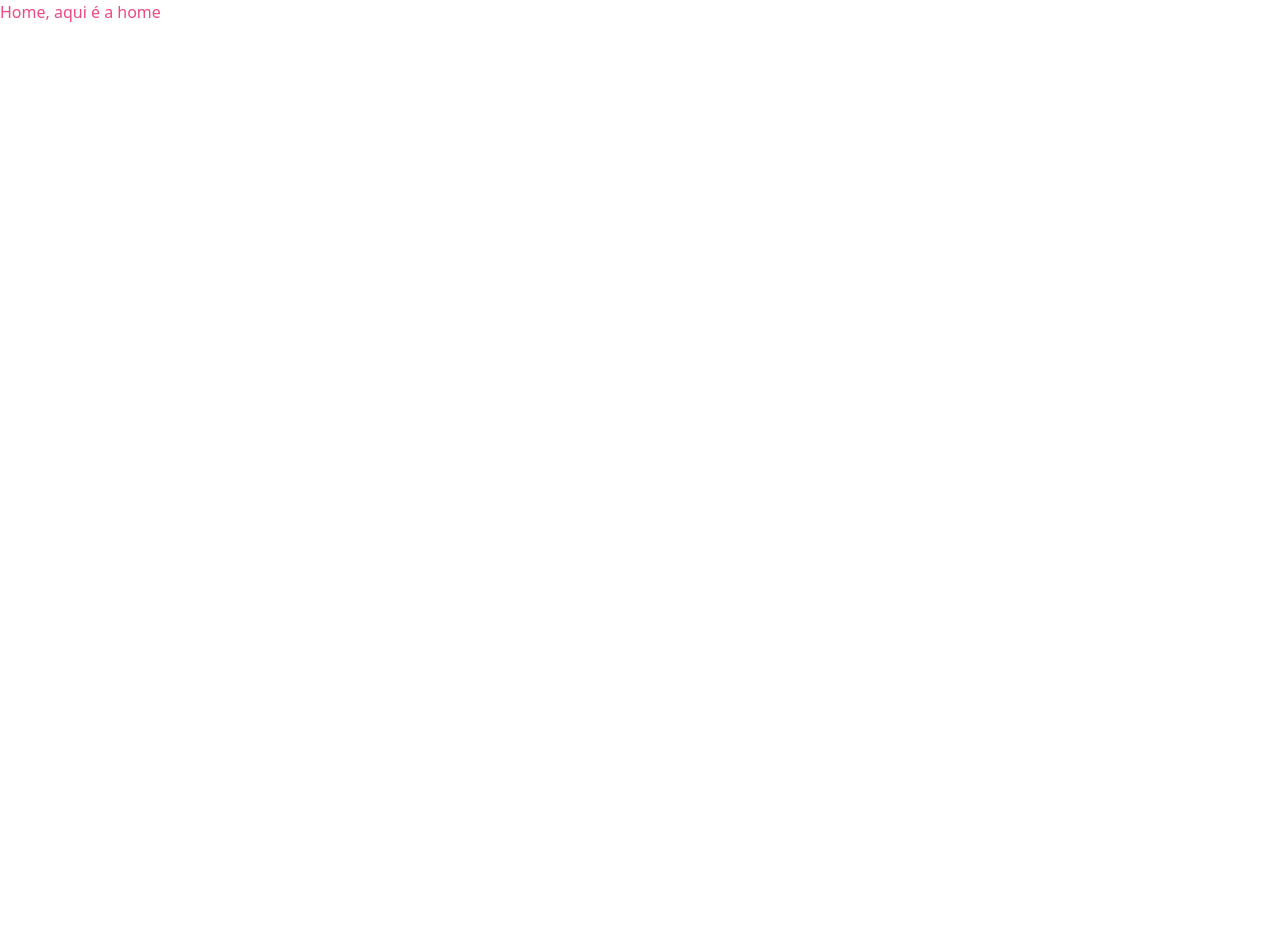
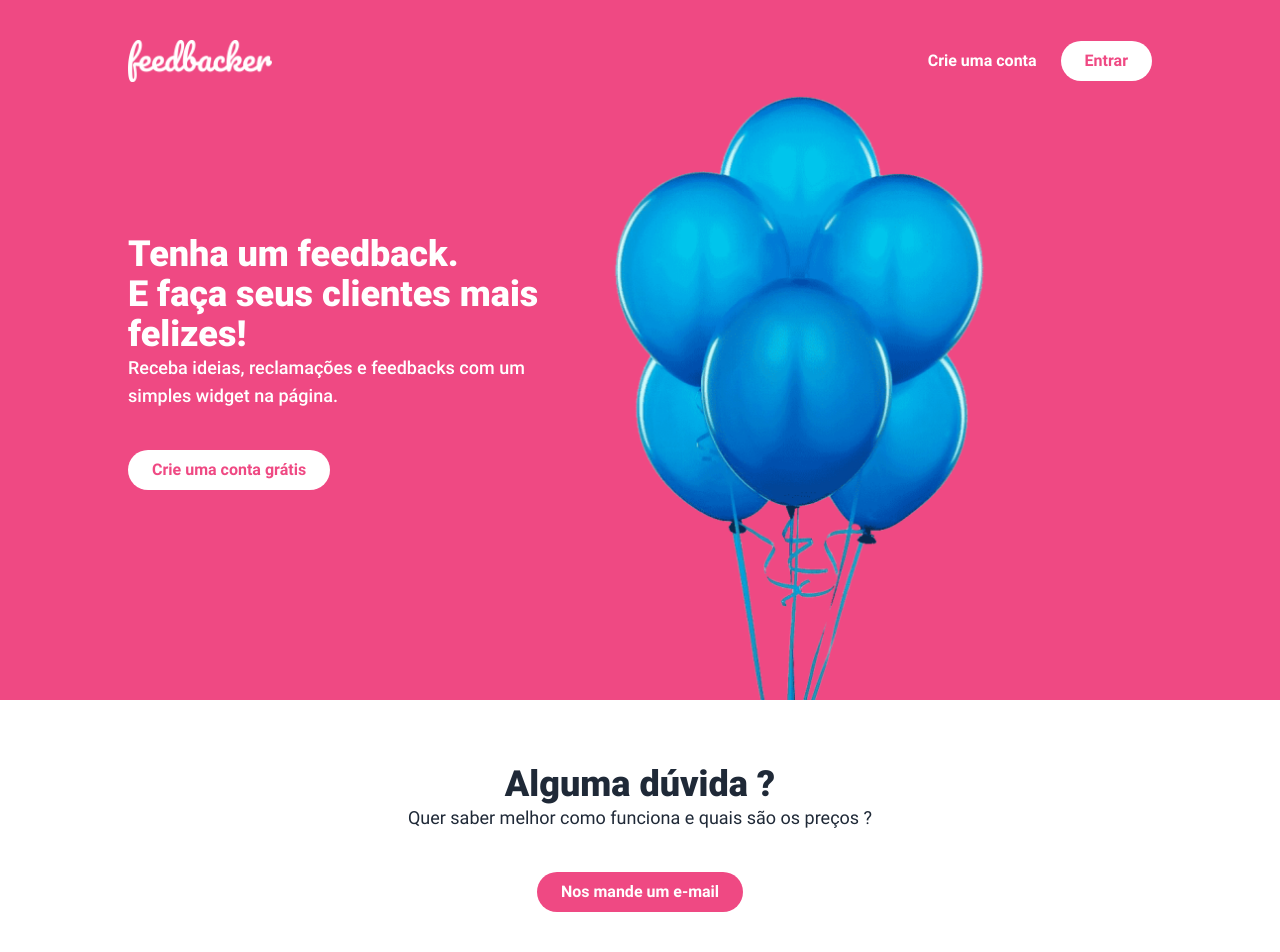
Before and after one commit to Gui1703/Vue-Course, a Vue app in the folder dashboard/: page / in a window 1280 px wide. Shown: the top 952 px of the page. Before the commit the page ends 800 px from the top, so only its background shows below. Built offline with nearby package versions, Linux system fonts and the light colour scheme.

Commit message:
feat: finished home screen

```diff
--- a/dashboard/postcss.config.js
+++ b/dashboard/postcss.config.js
@@ -1,6 +1,6 @@
 module.exports = {
   plugins: {
     tailwindcss: {},
-    autoprefixer: {},
+    autoprefixer: {}
   }
 }
--- /dev/null
+++ b/dashboard/src/views/Home/Contact.vue
@@ -0,0 +1,20 @@
+<template>
+  <section class="flex justify-center w-full">
+    <main class="flex flex-col items-center w-4/5 max-w-6xl my-16">
+      <h1 class="text-4xl font-black text-center text-gray-800">
+        Alguma dúvida ?
+      </h1>
+      <p class="text-lg text-center text-gray-800 font-regular">
+        Quer saber melhor como funciona e quais são os preços ?
+      </p>
+      <button
+        class="mt-10 px-6 py-2 font-bold text-white rounded-full border-none bg-brand-main focus:outline-none cursor-pointer hover:opacity-80"
+      >
+        Nos mande um e-mail
+      </button>
+    </main>
+  </section>
+</template>
+<script>
+export default {}
+</script>
--- /dev/null
+++ b/dashboard/src/views/Home/CustomHeader.vue
@@ -0,0 +1,68 @@
+<template>
+  <header class="header bg-brand-main w-full flex justify-center">
+    <div class="header-group flex flex-col w-4/5 max-w-6xl">
+      <div class="flex items-center justify-between py-10">
+        <div class="w-28 lg:w-36">
+          <img
+            class="w-full"
+            src="../../assets/images/logo_white.png"
+            alt="logo-feedbacker"
+          />
+        </div>
+
+        <div class="flex">
+          <button
+            class="px-6 py-2 font-bold rounded-full text-white focus:outline-none"
+          >
+            Crie uma conta
+          </button>
+
+          <button
+            class="px-6 py-2 font-bold bg-white rounded-full text-brand-main focus:outline-none"
+          >
+            Entrar
+          </button>
+        </div>
+      </div>
+
+      <div class="flex flex-col mt-28">
+        <h1 class="text-4xl font-black text-white">
+          Tenha um feedback. <br />
+          E faça seus clientes mais <br class="hidden lg:inline-block" />
+          felizes!
+        </h1>
+
+        <p class="text-lg font-medium text-white">
+          Receba ideias, reclamações e feedbacks com um
+          <br class="hidden lg:inline-block" />
+          simples widget na página.
+        </p>
+
+        <div>
+          <button
+            class="px-6 py-2 mt-10 font-bold bg-white rounded-full text-brand-main focus:outline-none"
+          >
+            Crie uma conta grátis
+          </button>
+        </div>
+      </div>
+    </div>
+  </header>
+</template>
+<script>
+export default {}
+</script>
+<style lang="postcss" scoped>
+.header {
+  height: 700px;
+}
+
+@media screen and (min-width: 640px) {
+  .header-group{
+    background: url(../../assets/images/blue_balloons.png);
+    background-size: 622px;
+    background-position: 90% 100%;
+    background-repeat: no-repeat;
+  }
+}
+</style>
--- a/dashboard/src/views/Home/index.vue
+++ b/dashboard/src/views/Home/index.vue
@@ -1,5 +1,42 @@
 <template>
-  <div>
-    <h1 class="text-brand-main">Home, aqui é a home</h1>
-  </div>
+  <CustomHeader @create-account="handleAccountCreate" @login="handleLogin" />
+  <Contact />
+
+  <footer class="flex justify-center py-10 bg-brand-gray">
+    <p class="font-medium text-center text-gray-800">Feedbacker &copy; 2022</p>
+  </footer>
 </template>
+
+<script>
+import CustomHeader from './CustomHeader.vue'
+import Contact from './Contact.vue'
+import { onMounted } from '@vue/runtime-core'
+import { useRouter } from 'vue-router'
+export default {
+  components: {
+    CustomHeader,
+    Contact
+  },
+
+  setup () {
+    const router = useRouter()
+
+    onMounted(() => {
+      const token = localStorage.getItem('token')
+
+      if (token) {
+        router.push({ name: 'Feedbacks' })
+      }
+    })
+
+    function handleLogin () {}
+
+    function handleAccountCreate () {}
+
+    return {
+      handleLogin,
+      handleAccountCreate
+    }
+  }
+}
+</script>
```
